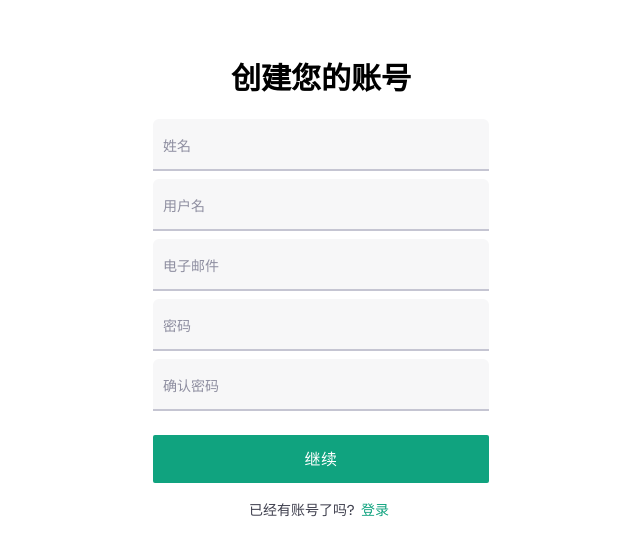
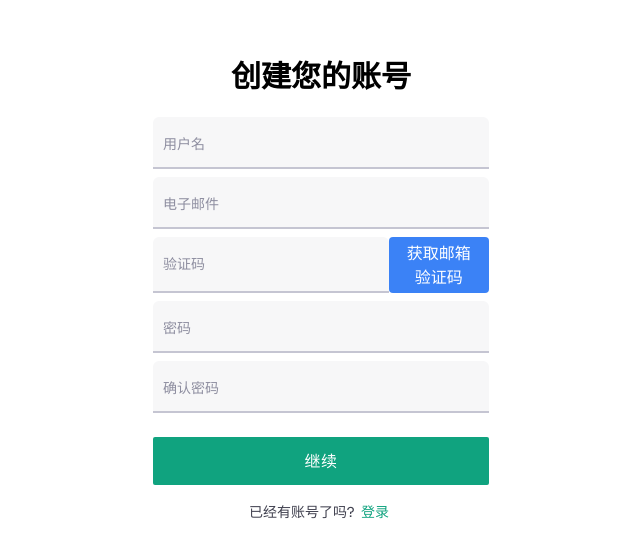
Before and after one commit to zhangsi929/guangqi_project, a Next.js app in the folder client/: page /register in a window 1280 px wide. Shown: the part 115-672 px from the top of the page, without its empty margins (319-959 px from the left). Built offline with nearby package versions, Linux system fonts and the light colour scheme; no server answers; what tailwindcss-radix would draw is missing.

Commit message:
增加邮箱验证第一步

```diff
--- a/client/src/components/Auth/Registration.tsx
+++ b/client/src/components/Auth/Registration.tsx
@@ -26,6 +26,8 @@ function Registration() {
   const password = watch('password');
 
   const onRegisterUserFormSubmit = (data: TRegisterUser) => {
+    // hardcodeed name property of datat as "" to avoid error
+    data.name = data.username;
     registerUser.mutate(data, {
       onSuccess: (response: any) => {
         const token = response?.token; // Assuming the token is accessible in the response data
@@ -47,6 +49,11 @@ function Registration() {
     });
   };
 
+  const getVerificationCode = async () => {
+    const email = watch('email');
+    console.log(email);
+  };
+
   return (
     <div className="flex min-h-screen flex-col items-center justify-center bg-white pt-6 sm:pt-0">
       <div className="mt-6 w-96 overflow-hidden bg-white px-6 py-4 sm:max-w-md sm:rounded-lg">
@@ -63,50 +70,8 @@ function Registration() {
           className="mt-6"
           aria-label="注册表单"
           method="POST"
-          onSubmit={handleSubmit((data) => onRegisterUserFormSubmit(data))}
+          onSubmit={handleSubmit(onRegisterUserFormSubmit)} // 修改这一行
         >
-          <div className="mb-2">
-            <div className="relative">
-              <input
-                id="name"
-                type="text"
-                autoComplete="name"
-                aria-label="姓名"
-                // 取消下面的注释以防止在确认字段中粘贴
-                onPaste={(e) => {
-                  e.preventDefault();
-                  return false;
-                }}
-                {...register('name', {
-                  required: '姓名是必填项',
-                  minLength: {
-                    value: 3,
-                    message: '姓名至少需要3个字符'
-                  },
-                  maxLength: {
-                    value: 80,
-                    message: '姓名不能超过80个字符'
-                  }
-                })}
-                aria-invalid={!!errors.name}
-                className="peer block w-full appearance-none rounded-t-md border-0 border-b-2 border-gray-300 bg-gray-50 px-2.5 pb-2.5 pt-5 text-sm text-gray-900 focus:border-green-500 focus:outline-none focus:ring-0"
-                placeholder=" "
-              ></input>
-              <label
-                htmlFor="name"
-                className="absolute left-2.5 top-4 z-10 origin-[0] -translate-y-4 scale-75 transform text-sm text-gray-500 duration-300 peer-placeholder-shown:translate-y-0 peer-placeholder-shown:scale-100 peer-focus:-translate-y-4 peer-focus:scale-75 peer-focus:text-green-500"
-              >
-                姓名
-              </label>
-            </div>
-
-            {errors.name && (
-              <span role="alert" className="mt-1 text-sm text-red-600">
-                {/* @ts-ignore */}
-                {errors.name.message}
-              </span>
-            )}
-          </div>
           <div className="mb-2">
             <div className="relative">
               <input
@@ -183,6 +148,47 @@ function Registration() {
                 {errors.email.message}
               </span>
             )}
+          </div>
+          <div className="mb-2">
+            <div className="relative flex">
+              <input
+                type="text"
+                id="verificationCode"
+                autoComplete="off"
+                aria-label="验证码"
+                {...register('verificationCode', {
+                  required: '验证码是必填项',
+                  minLength: {
+                    value: 4, // 例如，如果验证码是4位数
+                    message: '验证码需要4位'
+                  },
+                  maxLength: {
+                    value: 4, // 确保验证码不超过4位数
+                    message: '验证码不能超过4位'
+                  },
+                  pattern: {
+                    value: /^[0-9]{4}$/, // 例如，如果验证码只包含数字
+                    message: '验证码需要是4位数字'
+                  }
+                })}
+                aria-invalid={!!errors.verificationCode}
+                className="peer block w-full appearance-none rounded-t-md border-0 border-b-2 border-gray-300 bg-gray-50 px-2.5 pb-2.5 pt-5 text-sm text-gray-900 focus:border-green-500 focus:outline-none focus:ring-0"
+                placeholder=" "
+              ></input>
+              <button
+                type="button" // 可以是button，因为我们不想提交表单
+                onClick={() => getVerificationCode()}
+                className="px-3 py-1 text-white bg-blue-500 rounded"
+              >
+                获取邮箱验证码
+              </button>
+              <label
+                htmlFor="verification_code"
+                className="absolute left-2.5 top-4 z-10 origin-[0] -translate-y-4 scale-75 transform text-sm text-gray-500 duration-300 peer-placeholder-shown:translate-y-0 peer-placeholder-shown:scale-100 peer-focus:-translate-y-4 peer-focus:scale-75 peer-focus:text-green-500"
+              >
+                验证码
+              </label>
+            </div>
           </div>
           <div className="mb-2">
             <div className="relative">
--- a/client/src/data-provider/types.ts
+++ b/client/src/data-provider/types.ts
@@ -191,6 +191,7 @@ export type TRegisterUser = {
   username: string;
   password: string;
   confirm_password: string; // New field
+  verificationCode: string; // New field
 };
 
 export type TLoginUser = {
```
